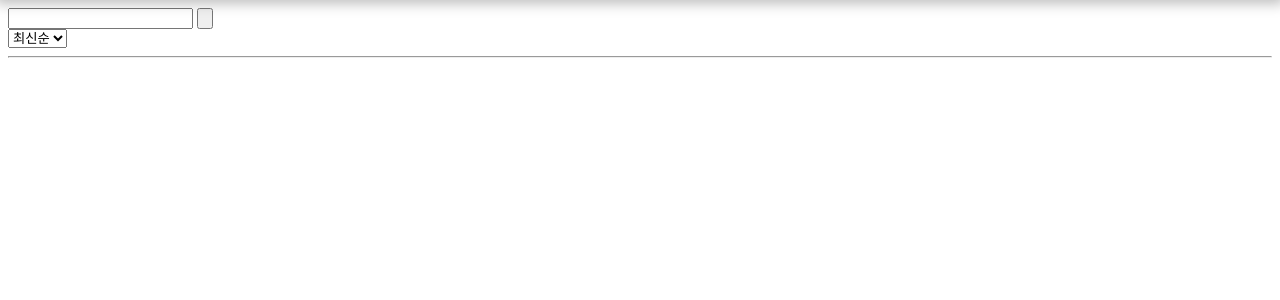
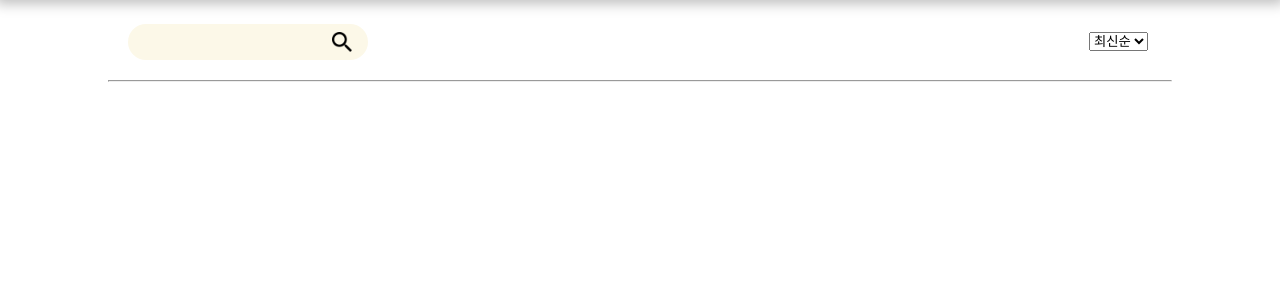
Before and after one commit to BEarSTudent/Capstone, a Flask app: template web/app/templates/community/community.html in a window 1280 px wide. Shown: the part 84-384 px from the top of the page. Run offline with Flask 3, Linux system fonts and the light colour scheme; the template is opened without the code that fills it, so the values that code supplies are empty.

Commit message:
Update style of search and sort in community

```diff
--- /dev/null
+++ b/web/app/static/css/community_style.css
@@ -0,0 +1,54 @@
+header{
+    z-index: 10;
+}
+
+section{
+    min-width: 1220px;
+}
+
+.search_and_sort{
+    height: 64px;
+}
+
+.board_search_form{
+    background-color: #FCF8E8;
+    border-radius: 30px;
+
+    width: 240px;
+    height: 36px;
+
+    position: relative;
+    top: 16px;
+    left: 120px;
+}
+
+.search_text{
+    border-style: none;
+    background-color: inherit;
+
+    position: relative;
+    top: 4px;
+    left: 12px;
+
+    width: 180px;
+    height: 20px;
+}
+
+.search_submit{
+    width: 20px;
+    position: relative;
+    top: 8px;
+    left: 16px;
+}
+
+.board_sort_form{
+    position: absolute;
+    top: 116px;
+    right: 132px;
+}
+
+hr{
+    min-width: 1020px;
+    margin-left: 100px;
+    margin-right: 100px;
+}
--- a/web/app/templates/community/community.html
+++ b/web/app/templates/community/community.html
@@ -3,6 +3,7 @@
     <head>
         <title>STR - Style Transfer for Recollection</title>
         <link href="{{url_for('static', filename='css/vanner_style.css')}}" rel="stylesheet">
+        <link href="{{url_for('static', filename='css/community_style.css')}}" rel="stylesheet">
     </head>
 
     <body>
@@ -12,19 +13,20 @@
         </header>
 
         <!--page contents-->
-
-        <form method="get">
-            <input type="text" value="">
-            <input type="submit" value="">
+        <section class="search_and_sort">
+            <form class="board_search_form" method="get">
+                <input class="search_text" type="text" value="">
+                <input class="search_submit" type="image" src="../../static/images/community/vector_search.png" alt="Submit">
             </form>
 
-        <form method="get">
+            <form class="board_sort_form" method="get">
                 <select onchange="this.form.submit()">
                     <option value="recent">최신순</option>
                     <option value="like">인기순</option>
                     <option value="comment">댓글순</option>
                 </select>
             </form>
+        </section>
 
         <hr>
 
```
Also changed, not shown: web/app/static/images/community/vector_search.png (added). Lines whose indentation alone changed are shown as unchanged.
